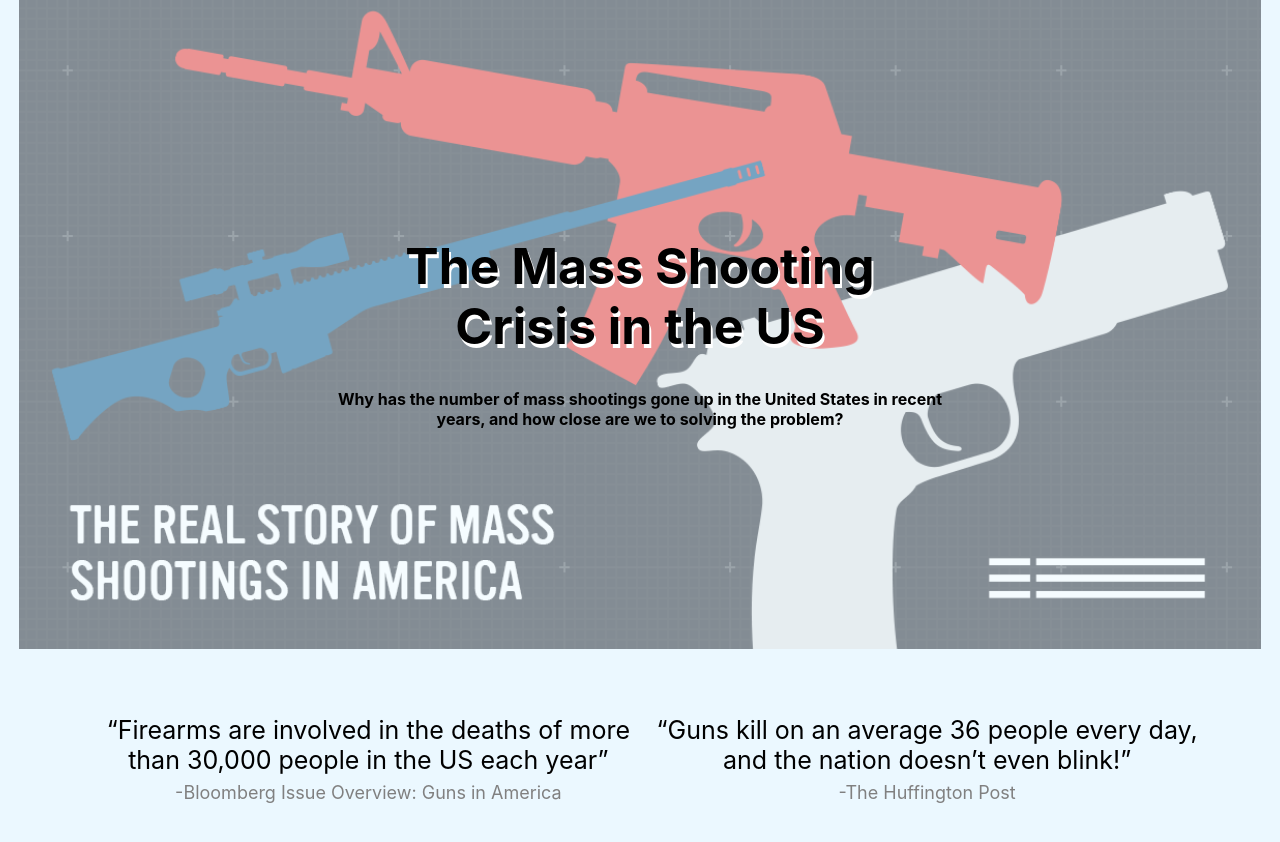
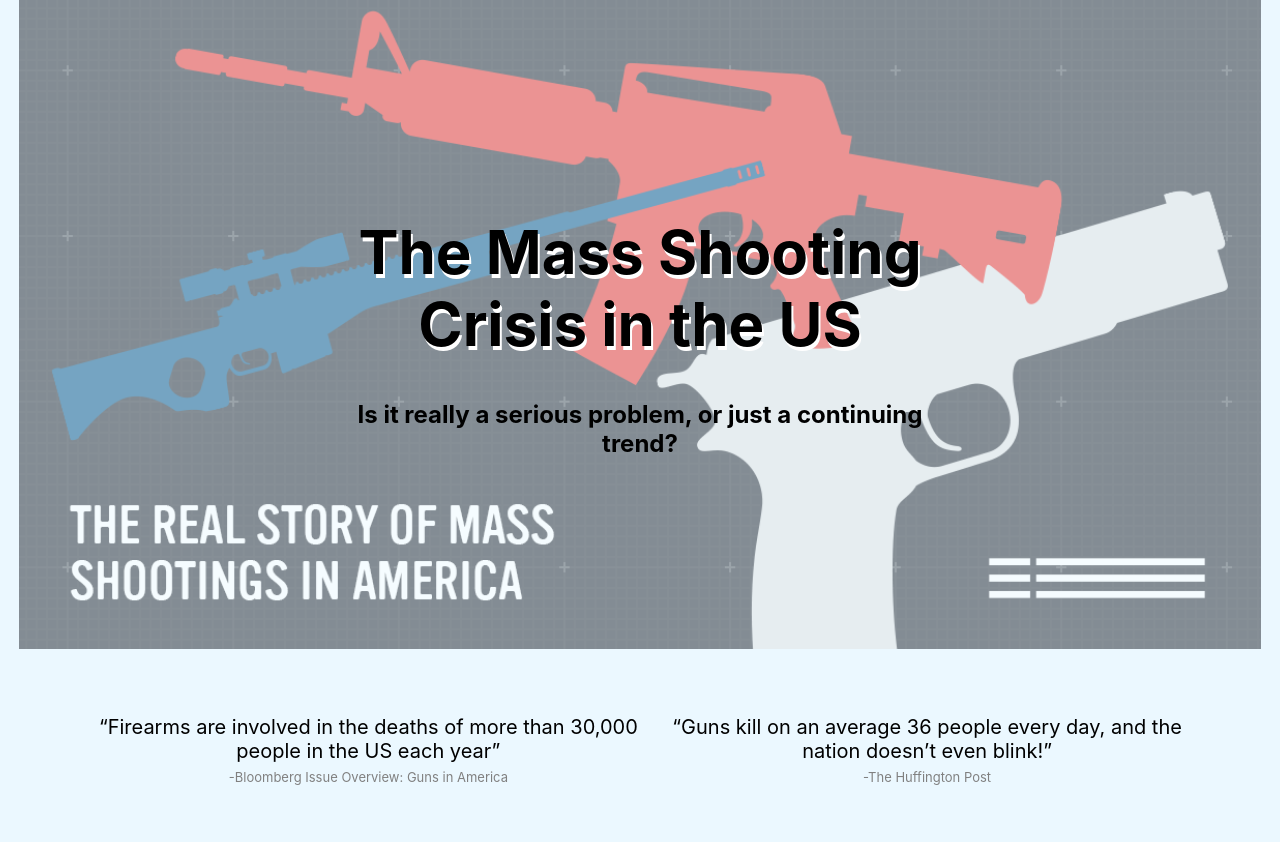
Before and after one commit to NYU-VIS-FALL2018/storytelling-group-15, a React (Create React App) app in the folder iv_proj/: page / in a window 1280 px wide. Shown: the top 842 px of the page. Built offline with nearby package versions, Linux system fonts and the light colour scheme; no server answers; what @vx/tooltip would draw is missing.

Commit message:
Merge Commit

```diff
--- a/iv_proj/src/App.css
+++ b/iv_proj/src/App.css
@@ -51,6 +51,16 @@
 .bannerDiv {
   width: 100%;
   opacity: 0.5;
+}
+
+.caption {
+  font-size: 24px;
+}
+.caption2 {
+  font-size: 24px;
+  text-align:justify;
+  justify-content: center;
+  line-height: 140%;
 }
 
 .headerContainer {
@@ -113,10 +123,10 @@
 }
 
 .QuoteCss {
-  font-size: 25px;
+  font-size: 20px;
 }
 
 .citeCss {
-  font-size: 18px;
+  font-size: 13px;
   color: gray;
 }
--- a/iv_proj/src/App.js
+++ b/iv_proj/src/App.js
@@ -2,7 +2,6 @@ import React, { Component } from "react";
 import "./App.css";
 import * as d3 from "d3-fetch";
 import * as moment from "moment";
-import Typography from "@material-ui/core/Typography";
 import ReactCSSTransitionReplace from "react-css-transition-replace";
 import AreaChart from "./components/AreaChart";
 import MapStates from "./components/MapStates";
@@ -114,14 +113,12 @@ class App extends Component {
               <img src={bannerImage} className="bannerDiv" />
 
               <div className="headerContainer">
-                <h1 style={{ fontSize: "50px", textShadow: "2px 4px white" }}>
+                <h1 style={{ fontSize: "60px", textShadow: "2px 4px white" }}>
                   The Mass Shooting Crisis in the US
                 </h1>
-                <h4>
-                  Why has the number of mass shootings gone up in the United
-                  States in recent years, and how close are we to solving the
-                  problem?{" "}
-                </h4>
+                <h2>
+                  Is it really a serious problem, or just a continuing trend?
+                </h2>
               </div>
             </div>
           </div>
@@ -142,12 +139,13 @@ class App extends Component {
           </div>
           {this.state.data.length > 0 && (
             <div>
-              <div className="caption">
+              <div className="caption2">
                 The United States is a world leader in many different respects -
-                science, technology, arts. literature, politics, economics; it's
-                a long list. But one sinister, shameful aspect that also sees
-                the USA leaving the rest of the world far behind is that of gun
+                science, technology, literature, politics, economics; it's a
+                long list. But one sinister, shameful aspect that also sets the
+                country apart from the rest of the world is that of gun
                 violence, more specifically mass shootings by civilians.
+                <br />
                 <br />
                 It seems like gun violence has become a staple of everyday news
                 reports, each incident more horrifying than the one before. Take
@@ -191,7 +189,7 @@ class App extends Component {
                     {this.state.map}
                   </ReactCSSTransitionReplace>
                 </div>
-                <div className="caption">
+                <div className="caption2">
                   6.2 out of every 100,000 people in the country are killed by
                   firearms each year. This average can be seen to be justified
                   from the map above. Looking at the number of mass shootings
@@ -203,16 +201,22 @@ class App extends Component {
                   states are.
                   <br />
                   If we look at the distribution of shootings acrss cities (by
-                  clicking on the corresponding radio button), we see a suprising picture.
-                  Mass shootings seem to be much more concentrated as we move toward the East
-                  Coast, especially with cities like Chicago, Illinois and Cleveland, Ohio
-                  having seen multiple deadly shootings.
+                  clicking on the corresponding radio button), we see a
+                  suprising picture. Mass shootings seem to be much more
+                  concentrated as we move toward the East Coast, especially with
+                  cities like Chicago, Illinois and Cleveland, Ohio having seen
+                  multiple deadly shootings.
                 </div>
               </div>
               <div className="StackBarChart">
                 <div className="caption">
-                  Text Text Text Text Text Text Text Text Text Text Text Text
-                  Text Text Text Text Text Text Text Text Text Text Text Text{" "}
+                  To understand just how deadly these shootings can be in the
+                  top 5 states with the highest number of mass shootings, we
+                  visualize the number of people in each state that have been
+                  victims of such incidents since 1968. It is saddening to see
+                  how many lives have been lost meaninglessly, and it drives
+                  home just how serious this issue really is, justifying our
+                  calling it a crisis.
                 </div>
                 <div data-aos="fade-left">
                   <StackedBarChart data={this.state.data} />
@@ -231,25 +235,24 @@ class App extends Component {
                   <BubbleChartRace data={this.state.data} />
                 </div>
                 <div className="caption">
-                  Text Text Text Text Text Text Text Text Text Text Text Text Text Text Text Text Text Text Text Text
+                  TextTextTextTextTextTextTextTextTextTextTextTextTextTextTextTextTextTextTextTextTextTextText
                 </div>
               </div>
 
               <div className="BubbleWeaponChart">
                 <div className="caption">
-                  Text Text Text Text Text Text Text Text Text Text Text Text Text Text Text Text Text Text Text Text
+                  TextTextTextTextTextTextTextTextTextTextTextTextTextTextTextTextTextTextTextTextTextTextText
                 </div>
                 <div data-aos="fade-left">
                   <BubbleChartWeapons data={this.state.data} />
                 </div>
               </div>
-
               <div className="MentalIllness">
                 <div data-aos="fade-right">
                   <BarChartMentalIllness data={this.state.data} />
                 </div>
                 <div className="caption">
-                  Text Text Text Text Text Text Text Text Text Text Text Text Text Text Text Text Text Text Text Text
+                  TextTextTextTextTextTextTextTextTextTextTextTextTextTextTextTextTextTextTextTextTextTextText
                 </div>
               </div>
             </div>
```
